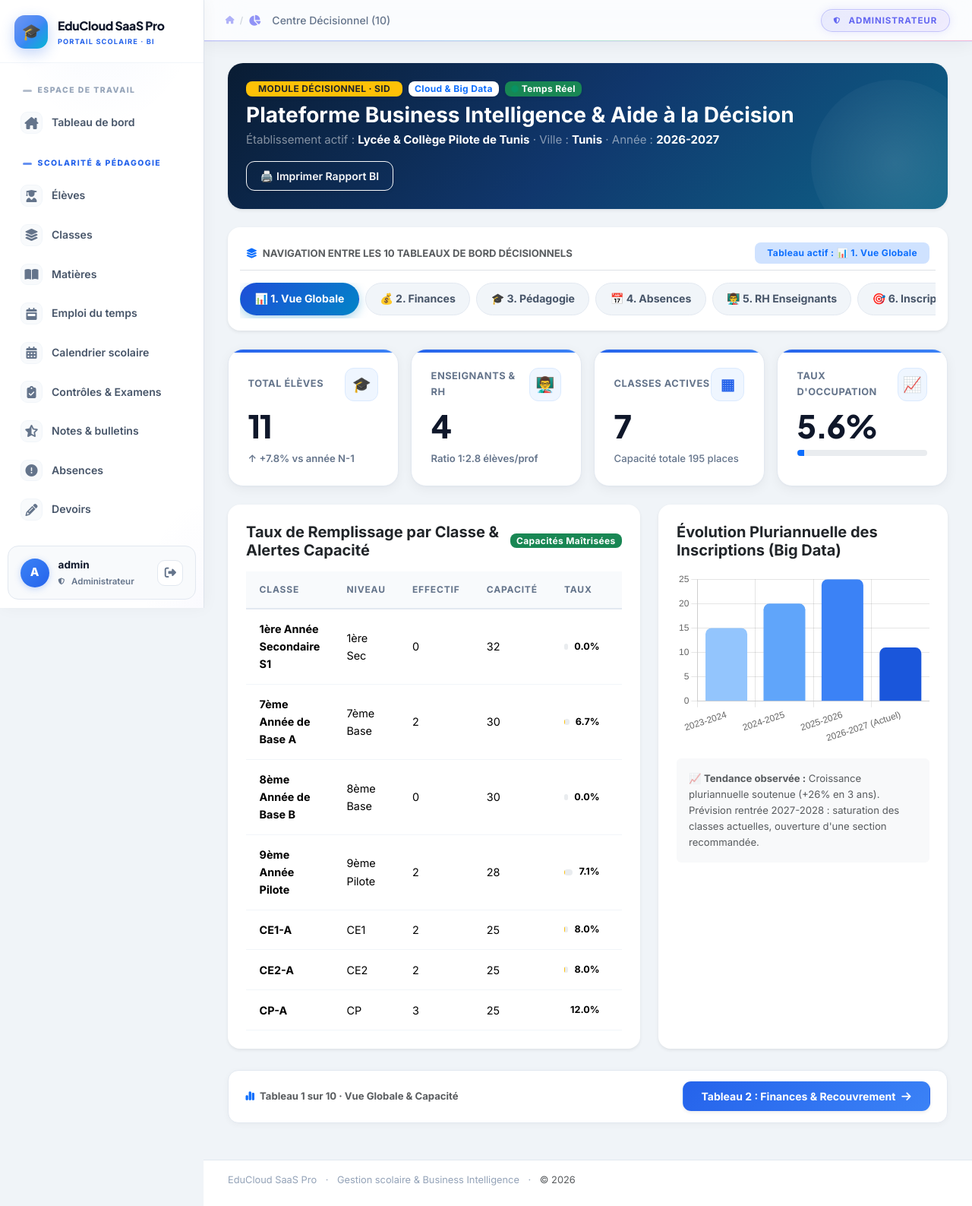
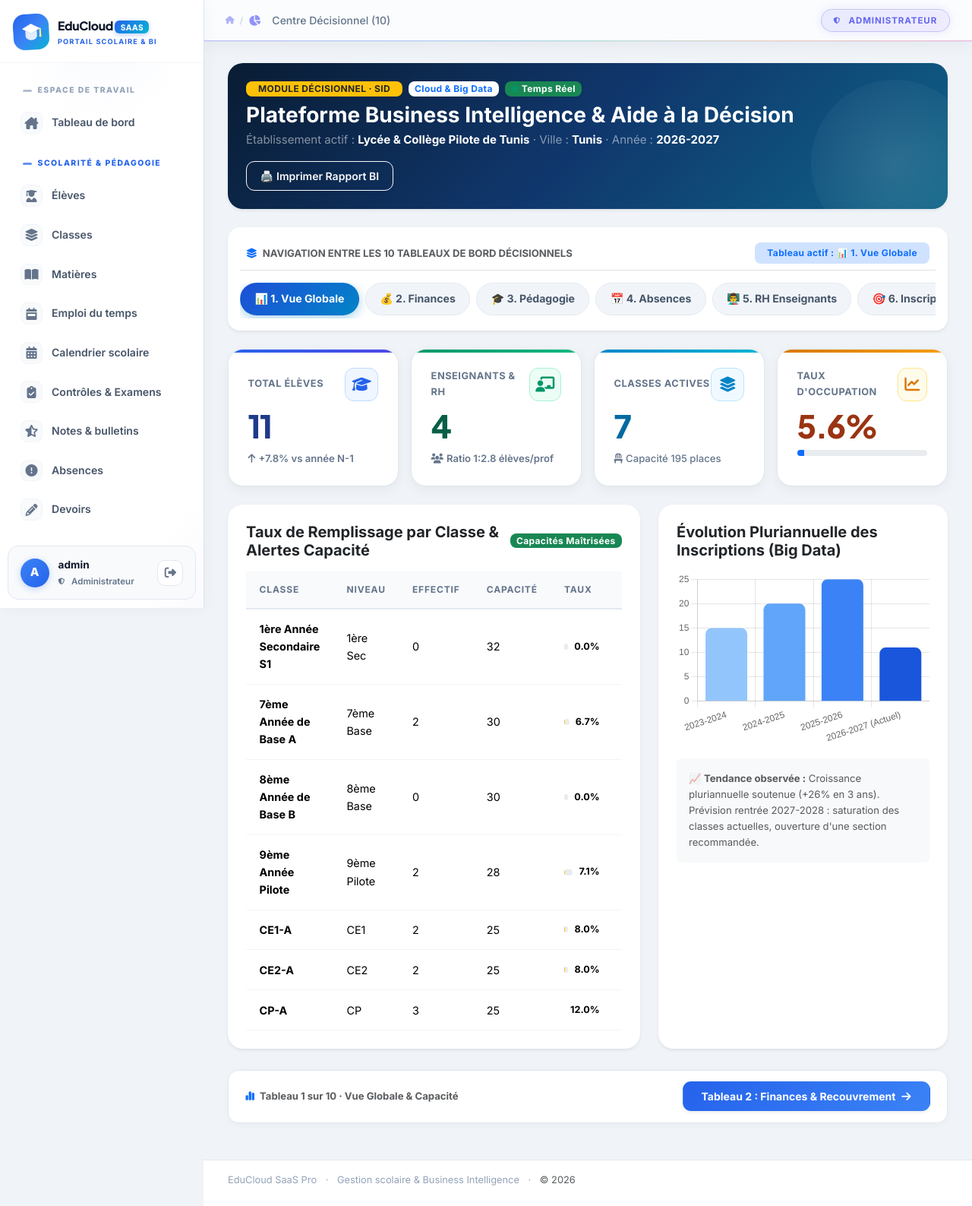
Before and after one commit to Famorycollab/educloud-saas, a Flask app: page /bi in a window 1280 px wide. Shown: the whole page at 76% size. Run offline with Flask 3, Linux system fonts and the light colour scheme; the visitor is signed in with stand-in values (Sample User, id 1); data comes from the database, SQL or seed files in the repository.

Commit message:
style: enhance brand logo with SVG gradient badge and apply attractive high-contrast colors across all cards

```diff
--- a/app/static/style.css
+++ b/app/static/style.css
@@ -897,28 +897,121 @@ img { max-width: 100%; }
 }
 
 /* ============================================================
-   CARDS
+   CARDS & CONTAINERS — VIBRANT, MODERN & ATTRACTIVE v5.0
    ============================================================ */
 .card {
-  background: var(--white);
-  border-radius: var(--radius);
-  border: 1px solid var(--line);
-  box-shadow: var(--shadow-sm);
-  transition: var(--transition);
-}
-.card:hover { box-shadow: var(--shadow); }
+  background: #ffffff;
+  border-radius: var(--radius-lg, 18px);
+  border: 1px solid #e2e8f0;
+  box-shadow: 0 4px 18px rgba(15, 23, 42, 0.04), 0 1px 3px rgba(15, 23, 42, 0.02);
+  transition: all 0.28s cubic-bezier(0.16, 1, 0.3, 1);
+  position: relative;
+}
+
+.card:hover {
+  transform: translateY(-3px);
+  box-shadow: 0 14px 34px rgba(15, 23, 42, 0.08), 0 3px 8px rgba(15, 23, 42, 0.04);
+  border-color: #cbd5e1;
+}
+
 .card-header {
-  border-radius: var(--radius) var(--radius) 0 0;
-  background: var(--white) !important;
-}
-
-/* Activity card */
+  border-radius: var(--radius-lg, 18px) var(--radius-lg, 18px) 0 0 !important;
+  background: #ffffff !important;
+  border-bottom: 1px solid #f1f5f9;
+  padding: 1.15rem 1.4rem;
+  font-weight: 700;
+  color: #0f172a;
+}
+
+.card-footer {
+  border-radius: 0 0 var(--radius-lg, 18px) var(--radius-lg, 18px) !important;
+  background: #f8fafc !important;
+  border-top: 1px solid #f1f5f9;
+  padding: 0.9rem 1.4rem;
+}
+
+/* Activity & Quick access cards */
 .activity-card {
-  border-radius: var(--radius-lg) !important;
+  border-radius: var(--radius-lg, 18px) !important;
   overflow: hidden;
 }
-.activity-title strong { font-size: 0.95rem; font-weight: 700; }
-.activity-title div { font-size: 0.8rem; }
+.activity-title strong { font-size: 0.95rem; font-weight: 700; color: #0f172a; }
+.activity-title div { font-size: 0.82rem; color: #64748b; }
+
+/* Quick Action Card (Grilles de raccourcis) */
+.quick-action-card, .quick-card {
+  background: #ffffff;
+  border: 1px solid #e2e8f0;
+  border-radius: 16px;
+  padding: 1.25rem 1.4rem;
+  display: flex;
+  align-items: center;
+  gap: 1rem;
+  text-decoration: none;
+  color: #0f172a;
+  transition: all 0.24s cubic-bezier(0.16, 1, 0.3, 1);
+  box-shadow: 0 2px 8px rgba(15, 23, 42, 0.03);
+}
+
+.quick-action-card:hover, .quick-card:hover {
+  background: #f8fbff;
+  border-color: #3b82f6;
+  transform: translateY(-3px);
+  box-shadow: 0 10px 24px rgba(37, 99, 235, 0.12);
+  color: #1d4ed8;
+}
+
+/* ---- LOGO BRAND STYLING & ANIMATIONS ---- */
+.brand-logo-wrap {
+  position: relative;
+  width: 44px;
+  height: 44px;
+  flex-shrink: 0;
+  transition: transform 0.3s cubic-bezier(0.16, 1, 0.3, 1);
+}
+
+.brand:hover .brand-logo-wrap {
+  transform: scale(1.08) rotate(-3deg);
+}
+
+.brand-svg-logo {
+  width: 100%;
+  height: 100%;
+  display: block;
+  border-radius: 14px;
+}
+
+.brand-title {
+  font-family: 'Plus Jakarta Sans', sans-serif;
+  font-size: 1.05rem;
+  font-weight: 800;
+  letter-spacing: -0.02em;
+  color: #0f172a;
+  display: flex;
+  align-items: center;
+  gap: 0.35rem;
+}
+
+.brand-saas-badge {
+  font-size: 0.65rem;
+  font-weight: 800;
+  padding: 0.15rem 0.45rem;
+  border-radius: 6px;
+  background: linear-gradient(135deg, #2563eb, #06b6d4);
+  color: #ffffff;
+  letter-spacing: 0.05em;
+  text-transform: uppercase;
+  box-shadow: 0 2px 6px rgba(37, 99, 235, 0.3);
+}
+
+.brand-sub {
+  display: block;
+  font-size: 0.58rem;
+  letter-spacing: 0.14em;
+  color: #2563eb;
+  font-weight: 700;
+  margin-top: 1px;
+}
 
 /* ============================================================
    TABLES — Modern
--- a/app/templates/base.html
+++ b/app/templates/base.html
@@ -27,10 +27,29 @@
 
     <!-- Brand -->
     <a class="brand" href="{{ url_for('dashboard') }}">
-      <span class="brand-mark">🎓</span>
+      <div class="brand-logo-wrap">
+        <svg class="brand-svg-logo" viewBox="0 0 44 44" fill="none" xmlns="http://www.w3.org/2000/svg">
+          <defs>
+            <linearGradient id="brandGrad" x1="0%" y1="0%" x2="100%" y2="100%">
+              <stop offset="0%" stop-color="#2563eb" />
+              <stop offset="50%" stop-color="#3b82f6" />
+              <stop offset="100%" stop-color="#06b6d4" />
+            </linearGradient>
+            <filter id="brandGlow" x="-20%" y="-20%" width="140%" height="140%">
+              <feDropShadow dx="0" dy="4" stdDeviation="6" flood-color="#2563eb" flood-opacity="0.35"/>
+            </filter>
+          </defs>
+          <rect width="44" height="44" rx="14" fill="url(#brandGrad)" filter="url(#brandGlow)"/>
+          <!-- Graduation Cap Icon & Cloud Shape -->
+          <path d="M22 12L33 18L22 24L11 18L22 12Z" fill="white" />
+          <path d="M15 20.2V26.5C15 29.5 18.1 32 22 32C25.9 32 29 29.5 29 26.5V20.2L22 24L15 20.2Z" fill="white" fill-opacity="0.85"/>
+          <path d="M33 18.5V26" stroke="#fef08a" stroke-width="2" stroke-linecap="round"/>
+          <circle cx="33" cy="27" r="1.5" fill="#fef08a"/>
+        </svg>
+      </div>
       <span>
-        <strong>EduCloud SaaS Pro</strong>
-        <small>PORTAIL SCOLAIRE · BI</small>
+        <strong class="brand-title">EduCloud <span class="brand-saas-badge">SaaS</span></strong>
+        <small class="brand-sub">PORTAIL SCOLAIRE &amp; BI</small>
       </span>
     </a>
 
--- a/app/templates/bi_hub.html
+++ b/app/templates/bi_hub.html
@@ -149,40 +149,40 @@
     <div class="tab-pane fade show active" id="tab1" role="tabpanel">
       <div class="row g-3 mb-4">
         <div class="col-sm-6 col-lg-3">
-          <div class="stat-card h-100">
+          <div class="stat-card stat-students h-100">
             <div class="stat-top">
               <span>TOTAL ÉLÈVES</span>
-              <span class="stat-icon">🎓</span>
+              <span class="stat-icon"><i class="fa-solid fa-graduation-cap"></i></span>
             </div>
-            <strong class="text-primary">{{ d1.total_students }}</strong>
-            <small class="stat-note text-success fw-semibold">↑ +7.8% vs année N-1</small>
+            <strong>{{ d1.total_students }}</strong>
+            <small class="stat-note text-success fw-semibold"><i class="fa-solid fa-arrow-up me-1"></i>+7.8% vs année N-1</small>
           </div>
         </div>
         <div class="col-sm-6 col-lg-3">
-          <div class="stat-card h-100">
+          <div class="stat-card stat-teachers h-100">
             <div class="stat-top">
               <span>ENSEIGNANTS & RH</span>
-              <span class="stat-icon">👨‍🏫</span>
+              <span class="stat-icon"><i class="fa-solid fa-chalkboard-user"></i></span>
             </div>
             <strong>{{ d1.total_teachers }}</strong>
-            <small class="stat-note text-info fw-semibold">Ratio 1:{{ (d1.total_students / (d1.total_teachers or 1))|round(1) }} élèves/prof</small>
+            <small class="stat-note text-info fw-semibold"><i class="fa-solid fa-users me-1"></i>Ratio 1:{{ (d1.total_students / (d1.total_teachers or 1))|round(1) }} élèves/prof</small>
           </div>
         </div>
         <div class="col-sm-6 col-lg-3">
-          <div class="stat-card h-100">
+          <div class="stat-card stat-classes h-100">
             <div class="stat-top">
               <span>CLASSES ACTIVES</span>
-              <span class="stat-icon">▦</span>
+              <span class="stat-icon"><i class="fa-solid fa-layer-group"></i></span>
             </div>
             <strong>{{ d1.total_classes }}</strong>
-            <small class="stat-note">Capacité totale {{ d1.total_capacity }} places</small>
+            <small class="stat-note"><i class="fa-solid fa-chair me-1"></i>Capacité {{ d1.total_capacity }} places</small>
           </div>
         </div>
         <div class="col-sm-6 col-lg-3">
-          <div class="stat-card h-100">
+          <div class="stat-card stat-payments h-100">
             <div class="stat-top">
               <span>TAUX D'OCCUPATION</span>
-              <span class="stat-icon">📈</span>
+              <span class="stat-icon"><i class="fa-solid fa-chart-line"></i></span>
             </div>
             <strong class="{% if d1.occupancy_rate > 95 %}text-danger{% elif d1.occupancy_rate > 80 %}text-success{% else %}text-warning{% endif %}">{{ d1.occupancy_rate }}%</strong>
             <div class="progress mt-2" style="height: 8px; border-radius: 6px;">
```
